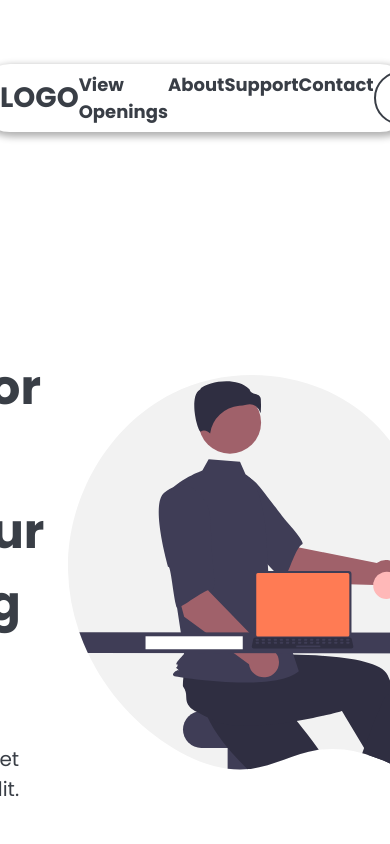
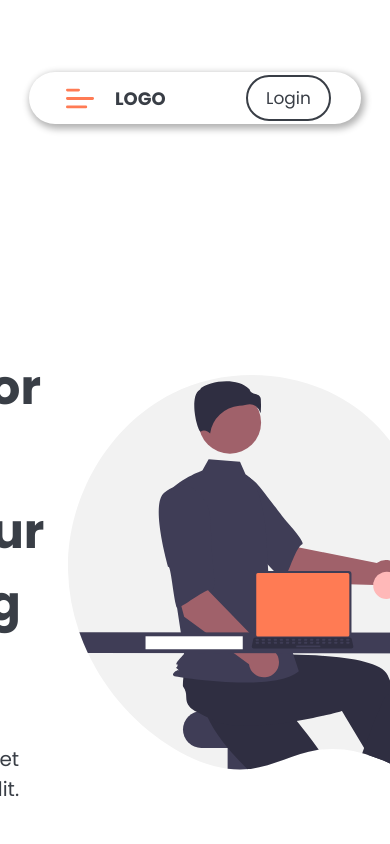
Before and after one commit to VanGits/job-app, a React (Create React App) app: page / in a window 390 px wide. Shown: the top 844 px of the page. Built offline with nearby package versions, Linux system fonts and the light colour scheme.

Commit message:
added update to nav for mobile

```diff
--- a/src/components/Nav.jsx
+++ b/src/components/Nav.jsx
@@ -1,12 +1,33 @@
-import React from "react";
+import React, { useEffect, useState } from "react";
 import "../styles/Nav.css";
-import {Link} from "react-router-dom"
+import { Link } from "react-router-dom";
 
 const Nav = () => {
+  const [menuOpen, setMenuOpen] = useState(false);
+
+  const handleHamburgerClick = () => {
+    setMenuOpen(!menuOpen);
+  };
+
   return (
     <nav className="Nav">
-      <div className="nav-content">
+      <div className={menuOpen ? "nav-content" : "nav-content open"}>
+        <div className="nav-hamburger">
+          <label htmlFor="check">
+            <input
+              type="checkbox"
+              id="check"
+              checked={menuOpen}
+              onChange={handleHamburgerClick}
+            />
+            <span></span>
+            <span></span>
+            <span></span>
+          </label>
+        </div>
+
         <h1 className="logo">LOGO</h1>
+
         <div className="nav-content-2">
           <h4>View Openings</h4>
           <h4>About</h4>
@@ -14,7 +35,9 @@ const Nav = () => {
           <h4>Contact</h4>
         </div>
         <div className="nav-content-buttons">
-          <Link to ="/login"><button className="button log-in">Login</button></Link>
+          <Link to="/login">
+            <button className="button log-in">Login</button>
+          </Link>
           <button className="button sign-up">Start Now</button>
         </div>
       </div>
--- a/src/styles/Nav.css
+++ b/src/styles/Nav.css
@@ -1,4 +1,4 @@
-.Nav{
+.Nav {
   padding-top: 48px;
   height: 100px;
   display: flex;
@@ -11,21 +11,13 @@
   top: 0;
   left: 0;
 
-
   z-index: 9999;
-
-
-
-
-
-
 }
 
-.nav-content{
+.nav-content {
   display: flex;
   align-items: center;
   justify-content: space-around;
-
 
   height: 20px;
   max-width: 1500px;
@@ -34,71 +26,181 @@
   border-radius: 50px;
   box-shadow: 2px 2.98px 7.46px 2px rgba(0, 0, 0, 0.3);
   background-color: #fff;
-    color: #393E46;
-
-
+  color: #393e46;
+  transition: all 0.3s ease-in-out;
 }
 
-.nav-content-2{
+.nav-content-2 {
   display: flex;
   align-items: flex-start;
   max-width: 700px;
   width: 100%;
   justify-content: space-evenly;
 }
-.logo{
+.logo {
   font-size: 28px;
-    color: #393E46;
+  color: #393e46;
 }
 
-
-
-.nav-content h4{
+.nav-content h4 {
   font-weight: 700;
   font-size: 18px;
-    cursor:default;
+  cursor: default;
 }
 
-.button{
+.button {
   padding: 12px;
   background: transparent;
   border-radius: 50px;
-    border: 2px solid #393E46;
+  border: 2px solid #393e46;
   font-weight: 400;
   font-size: 17px;
   justify-self: flex-end;
 
-    color: #393E46;
-    width: 130px;
+  color: #393e46;
+  width: 125px;
 }
 
-.sign-up{
-    background-color: #FF7B54;
+.sign-up {
+  background-color: #ff7b54;
   color: white;
   border: none;
   transition: all 100ms ease-in;
-
 }
-.log-in{
+.log-in {
   margin-right: 14px;
   transition: all 100ms ease-in;
-
 }
 
-.log-in:hover{
-    background-color: #393E46;
+.log-in:hover {
+  background-color: #393e46;
   border: none;
   color: white;
 }
 
-.sign-up:hover{
-    background-color: #393E46;
+.sign-up:hover {
+  background-color: #393e46;
 }
 
-.nav-content-buttons{
+.nav-content-buttons {
   display: flex;
   align-items: center;
   justify-content: flex-end;
   max-width: 400px;
   width: 100%;
 }
+
+/* Hamburger animation */
+
+.nav-hamburger{
+
+    place-items:center;
+    height:100%;
+    display: none;
+    align-items: center;
+    justify-content: center;
+
+
+    padding:0;
+}
+
+label {
+  display: flex;
+  flex-direction: column;
+  width: 70px;
+  transform: scale(0.4);
+
+  cursor: pointer;
+}
+
+label span {
+  background: #ff7b54;
+  border-radius: 10px;
+  height: 7px;
+  margin: 7px 0;
+  transition: 0.4s cubic-bezier(0.68, -0.6, 0.32, 1.6);
+}
+
+span:nth-of-type(1) {
+  width: 50%;
+}
+
+span:nth-of-type(2) {
+  width:100%;
+}
+
+span:nth-of-type(3) {
+  width: 75%;
+}
+
+input[type="checkbox"] {
+  display: none;
+}
+
+input[type="checkbox"]:checked ~ span:nth-of-type(1) {
+  transform-origin: bottom;
+  transform: rotatez(45deg) translate(8px, 0px);
+}
+
+input[type="checkbox"]:checked ~ span:nth-of-type(2) {
+  transform-origin: top;
+  transform: rotatez(-45deg);
+}
+
+input[type="checkbox"]:checked ~ span:nth-of-type(3) {
+  transform-origin: bottom;
+  width: 50%;
+  transform: translate(30px, -11px) rotatez(45deg);
+}
+
+
+/* mobile responsive */
+@media (max-width: 768px) {
+
+    .nav-content .open label {
+        height: 1000px;
+        width: 100%;
+        background-color: black;
+        z-index:9999;
+    }
+
+    .nav-content .open .nav-content-2{
+        display: flex;
+        flex-direction: column;
+        color: white;
+    }
+
+
+  .nav-content {
+    max-width: 300px;
+    width: 100%;
+    justify-content: space-between;
+    padding: 16px;
+
+
+
+  }
+
+  .nav-content .nav-content-2{
+    display: none;
+  }
+
+  .nav-hamburger{
+    display: flex;
+  }
+
+  .logo {
+    font-size: 18px;
+    margin-right: 18px;
+  }
+
+  .nav-content-buttons .sign-up {
+    display: none;
+  }
+
+  .nav-content-buttons .log-in {
+    padding: 8px;
+    max-width: 85px;
+
+  }
+}
```
Lines whose indentation alone changed are shown as unchanged.
